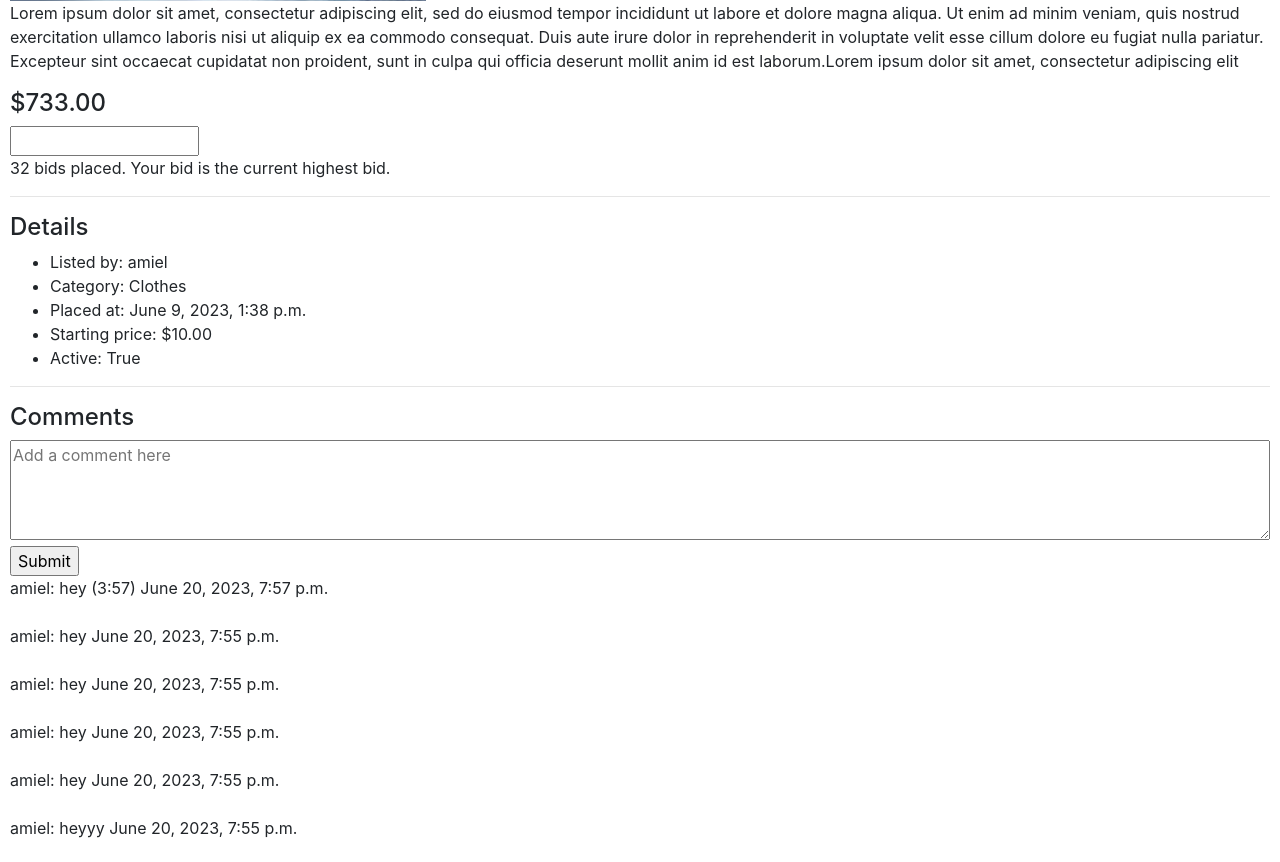
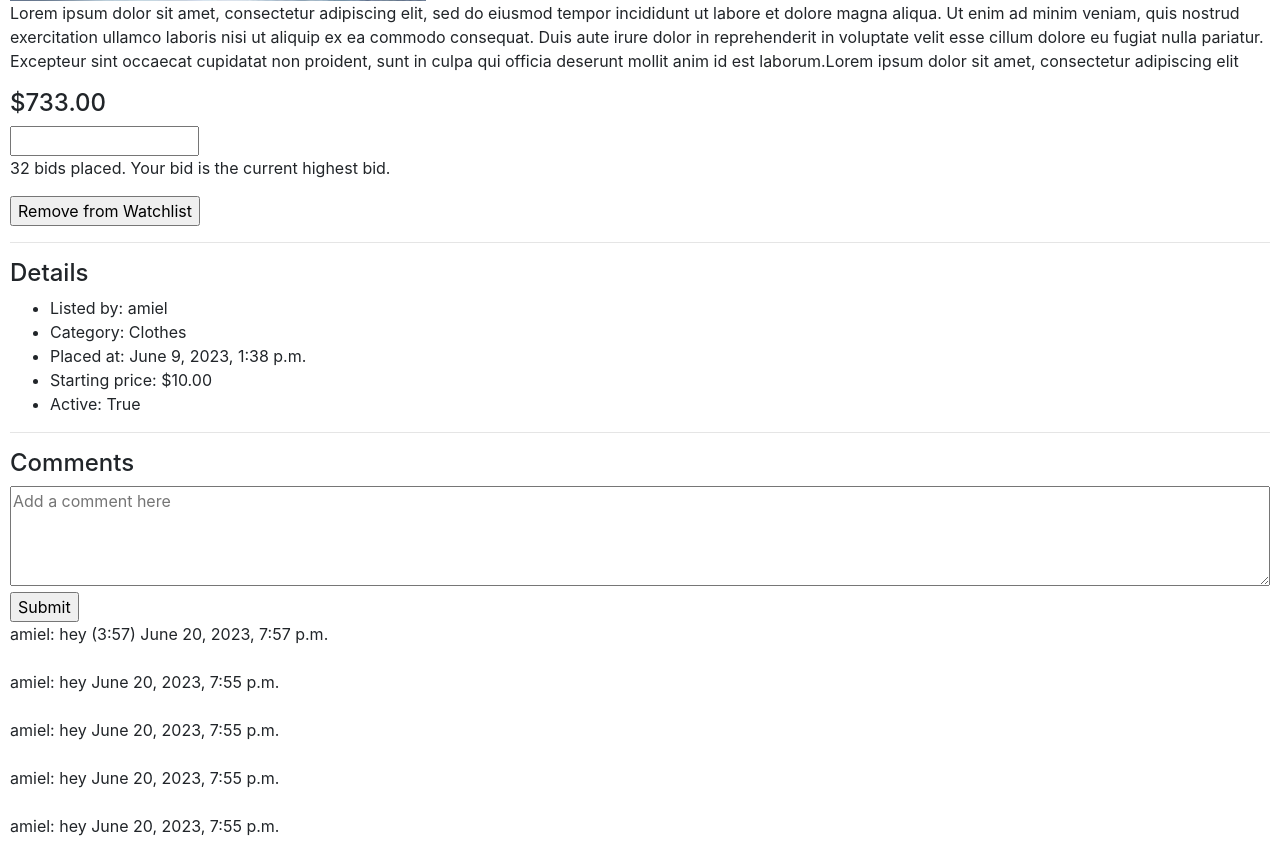
Before and after one commit to amielchristian/commerce, a Django app: page /listings/1 in a window 1280 px wide. Shown: the part 624-1486 px from the top of the page. Before the commit the page ends 1462 px from the top, so only its background shows below. Run offline with Django 3.2, Linux system fonts and the light colour scheme; a user stored in the database is signed in; data comes from the database, SQL or seed files in the repository; both versions use the stored data as it was after the commit; some libraries are stand-ins or nearby versions.

Commit message:
Implement watchlist

```diff
--- a/auctions/templates/auctions/listing.html
+++ b/auctions/templates/auctions/listing.html
@@ -27,6 +27,16 @@
             {% endif %}
         </p>
     {% endif %}
+
+    <form method="POST" action="{% url 'listing' listing_id=listing_id %}">
+        {% csrf_token %}
+        {% if in_watchlist %}
+            <input name="remove" type="submit" value="Remove from Watchlist"/>
+        {% else %}
+            <input name="add" type="submit" value="Add to Watchlist"/>
+        {% endif %}
+    </form>
+
     <hr>
 
     <h4>Details</h4>
--- a/auctions/templates/auctions/login.html
+++ b/auctions/templates/auctions/login.html
@@ -10,6 +10,7 @@
 
     <form action="{% url 'login' %}" method="post">
         {% csrf_token %}
+        <input type="hidden" name="next" value="{{ request.GET.next }}">
         <div class="form-group">
             <input autofocus class="form-control" type="text" name="username" placeholder="Username">
         </div>
--- a/auctions/templates/auctions/watchlist.html
+++ b/auctions/templates/auctions/watchlist.html
@@ -2,6 +2,9 @@
 
 {% block body %}
     <h2>Your Watchlist</h2>
+        {% if not watchlist %}
+            <p>Nothing here so far.</p>
+        {% endif %}
         {% for listing in watchlist %}
         <a class="listing-container" href="{% url 'listing' listing_id=listing.id %}">
             <img src="/static/auctions/{{ listing.image_name }}" alt="Image of {{ listing.name }}">
--- a/auctions/views.py
+++ b/auctions/views.py
@@ -1,4 +1,5 @@
 from django.contrib.auth import authenticate, login, logout
+from django.contrib.auth.decorators import login_required
 from django.db import IntegrityError
 from django.http import HttpResponse, HttpResponseRedirect
 from django.shortcuts import render
@@ -58,6 +59,15 @@ def listing(request, listing_id):
                     comment.save()
                     listing.comments.add(comment)
 
+            else:
+                add = request.POST.get("add")
+                remove = request.POST.get("remove")
+
+                if add is not None:
+                    request.user.watchlist.add(listing)
+                elif remove is not None:
+                    request.user.watchlist.remove(listing)
+
             return HttpResponseRedirect(reverse(f"listing", args=[listing_id])) # redirect to listing page
 
     return render(request, "auctions/listing.html", {
@@ -67,9 +77,11 @@ def listing(request, listing_id):
         "listing": listing,
         "bids": bids,
         "comments": comments,
-        "bid_amount": bid_amount
+        "bid_amount": bid_amount,
+        "in_watchlist": request.user.watchlist.filter(id=listing_id).exists()
     })
 
+@login_required(login_url='login')
 def watchlist(request):
     watchlist = request.user.watchlist.all()
 
@@ -79,7 +91,6 @@ def watchlist(request):
 
 def login_view(request):
     if request.method == "POST":
-
         # Attempt to sign user in
         username = request.POST["username"]
         password = request.POST["password"]
@@ -88,7 +99,11 @@ def login_view(request):
         # Check if authentication successful
         if user is not None:
             login(request, user)
-            return HttpResponseRedirect(reverse("index"))
+
+            if request.POST["next"]:
+                return HttpResponseRedirect(request.POST["next"])
+            else:
+                return HttpResponseRedirect(reverse("index"))
         else:
             return render(request, "auctions/login.html", {
                 "message": "Invalid username and/or password."
```
Also changed, not shown: README.md, db.sqlite3.
